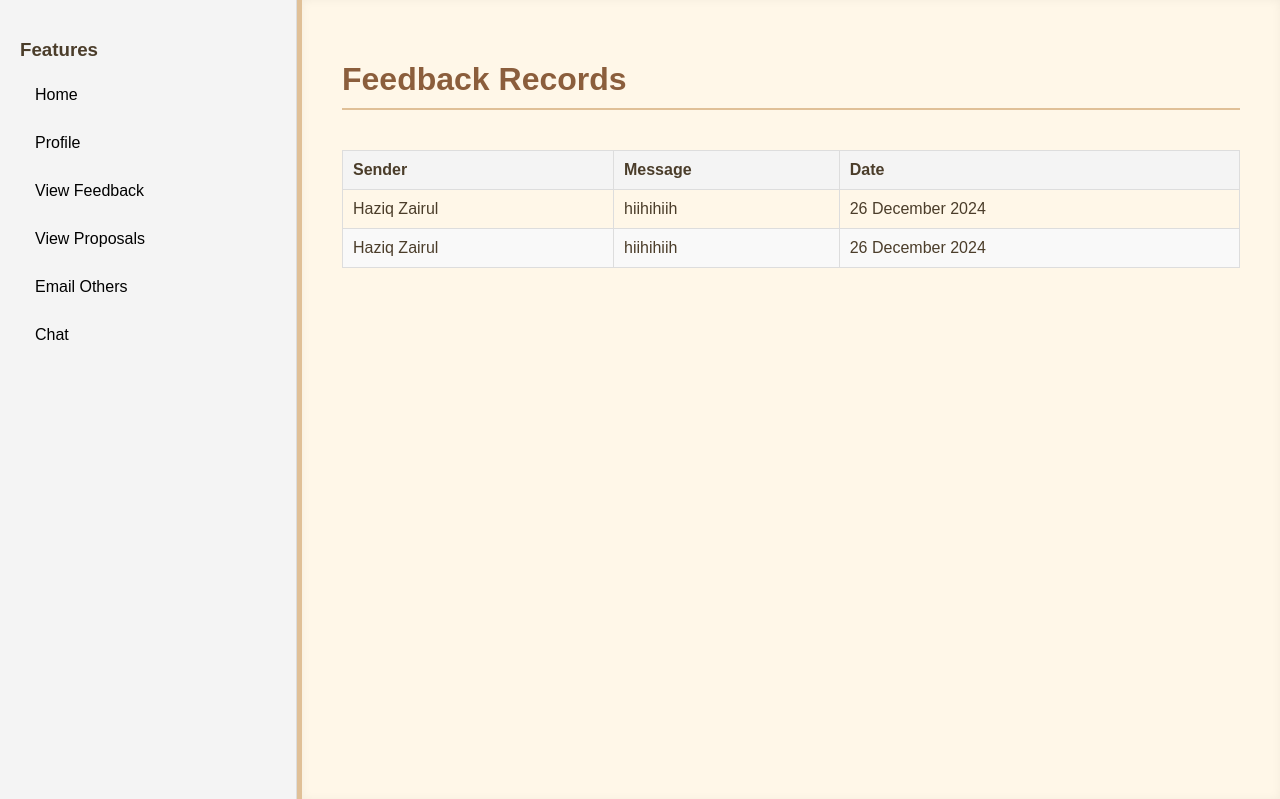
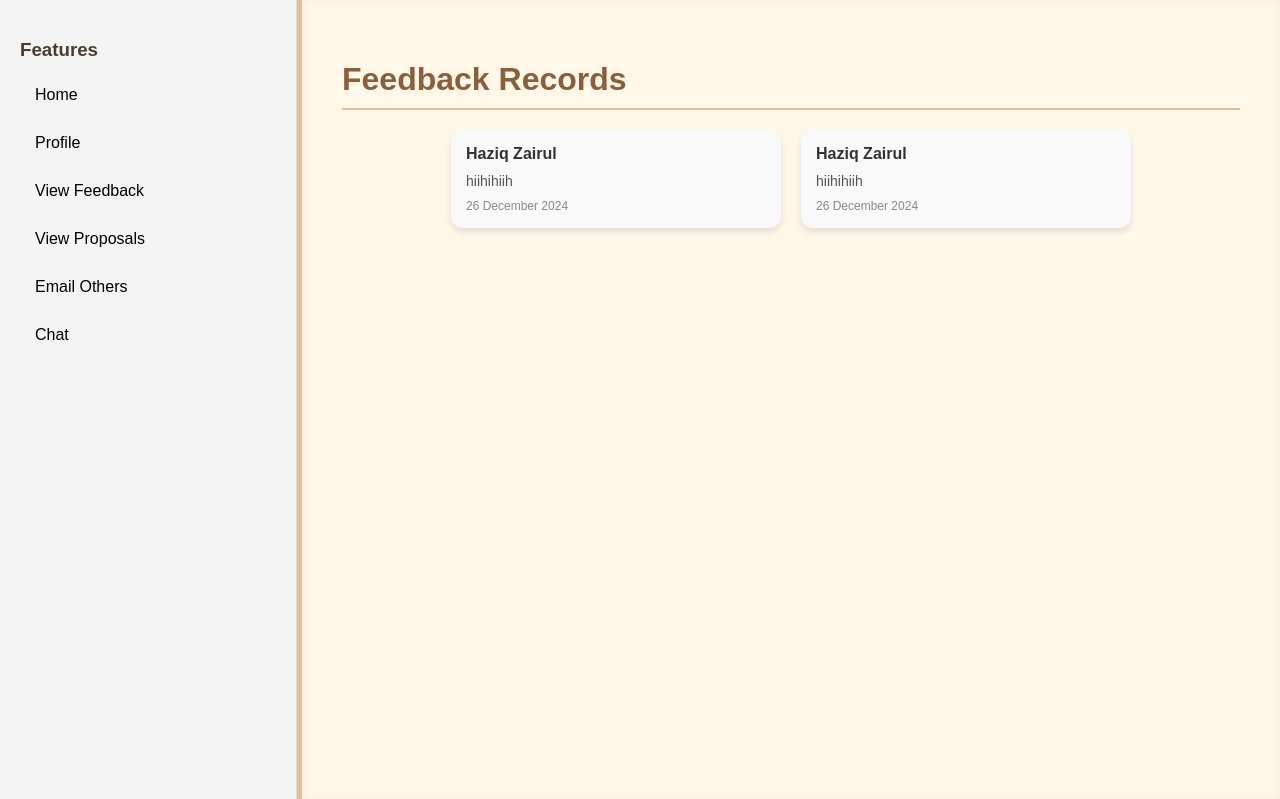
Before and after one commit to royce-orol/Web-Dev, a PHP site: page /moderator/view_feedback.php in a window 1280 px wide. Shown: the part 70-869 px from the top of the page. Run offline with PHP 8.4, Linux system fonts and the light colour scheme; a user stored in the database is signed in; data comes from the database, SQL or seed files in the repository.

Commit message:
feedback_style

```diff
--- a/includes/sidebar.php
+++ b/includes/sidebar.php
@@ -67,9 +67,8 @@
             <li><a href="/WebDevAsgn/admin/view_records.php">View Records</a></li>
             <li><a href="/WebDevAsgn/admin/add_admin.php">Add Admin</a></li>
             <li><a href="/WebDevAsgn/admin/add_moderator.php">Add Moderator</a></li>
-            <li><a href="/WebDevAsgn/admin/m_users.php">Manage Users</a></li>
+            <li><a href="/WebDevAsgn/admin/add_supervisor.php">Add Supervisor</a></li>
             <li><a href="/WebDevAsgn/email.php">Email Others</a></li>
-            <li><a href="/WebDevAsgn/admin/add_supervisor.php">Add Supervisor</a></li>
             <li><a href="/WebDevAsgn/chat.php">Chat</a></li>
 
         <?php endif; ?>
--- a/moderator/view_feedback.php
+++ b/moderator/view_feedback.php
@@ -33,39 +33,47 @@ if ($result) {
     <link rel="stylesheet" href="../css/dashboard.css">
     <link rel="stylesheet" href="../css/header.css">
     <style>
-        table {
-            width: 100%;
-            border-collapse: collapse;
+        .feedback-container {
+            display: flex;
+            flex-wrap: wrap;
+            gap: 20px;
+            justify-content: center;
             margin-top: 20px;
         }
 
-        table, th, td {
-            border: 1px solid #ddd;
+        .feedback-tile {
+            background-color: #f9f9f9;
+            border-radius: 12px;
+            padding: 15px;
+            width: 300px;
+            box-shadow: 0 4px 6px rgba(0, 0, 0, 0.1);
+            transition: transform 0.3s ease;
         }
 
-        th, td {
-            padding: 10px;
-            text-align: left;
+        .feedback-tile:hover {
+            transform: translateY(-5px);
         }
 
-        th {
-            background-color: #f4f4f4;
+        .feedback-header {
             font-weight: bold;
+            font-size: 16px;
+            color: #333;
         }
 
-        tr:nth-child(even) {
-            background-color: #f9f9f9;
+        .feedback-message {
+            margin-top: 10px;
+            font-size: 14px;
+            color: #555;
         }
 
-        tr:hover {
-            background-color: #f1f1f1;
+        .feedback-date {
+            margin-top: 10px;
+            font-size: 12px;
+            color: #888;
         }
 
         .feedback-table {
-            width: 100%;
-            margin: 0 auto;
-            max-width: 1000px;
-            overflow-x: auto;
+            display: none; /* Hide the original table */
         }
     </style>
 </head>
@@ -79,31 +87,24 @@ if ($result) {
             <h1>Feedback Records</h1>
 
             <?php if (!empty($feedbacks)): ?>
-                <div class="feedback-table">
-                    <table>
-                        <thead>
-                            <tr>
-                                <th>Sender</th>
-                                <th>Message</th>
-                                <th>Date</th>
-                            </tr>
-                        </thead>
-                        <tbody>
+                <div class="feedback-container">
                     <?php foreach ($feedbacks as $feedback): ?>
-                                <tr>
-                                    <td><?php echo htmlspecialchars($feedback['sender_first_name']) . ' ' . htmlspecialchars($feedback['sender_last_name']); ?></td>
-                                    <td><?php echo htmlspecialchars($feedback['message']); ?></td>
-                                    <td>
+                        <div class="feedback-tile">
+                            <div class="feedback-header">
+                                <?php echo htmlspecialchars($feedback['sender_first_name']) . ' ' . htmlspecialchars($feedback['sender_last_name']); ?>
+                            </div>
+                            <div class="feedback-message">
+                                <?php echo htmlspecialchars($feedback['message']); ?>
+                            </div>
+                            <div class="feedback-date">
                                 <?php
                                 // Convert timestamp to human-readable format
                                 $formattedDate = date("d F Y", strtotime($feedback['created_at']));
                                 echo htmlspecialchars($formattedDate);
                                 ?>
-                                    </td>
-                                </tr>
+                            </div>
+                        </div>
                     <?php endforeach; ?>
-                        </tbody>
-                    </table>
                 </div>
             <?php else: ?>
                 <p>No feedback records available.</p>
```
Also changed, not shown: moderator/view_proposals.php (+41 -8 lines), student/schedule_meeting.php (+23 -12 lines). Lines whose indentation alone changed are shown as unchanged.
